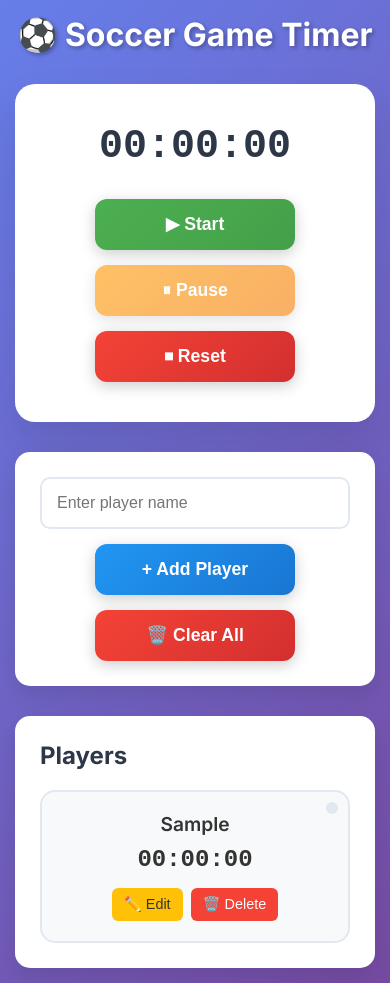
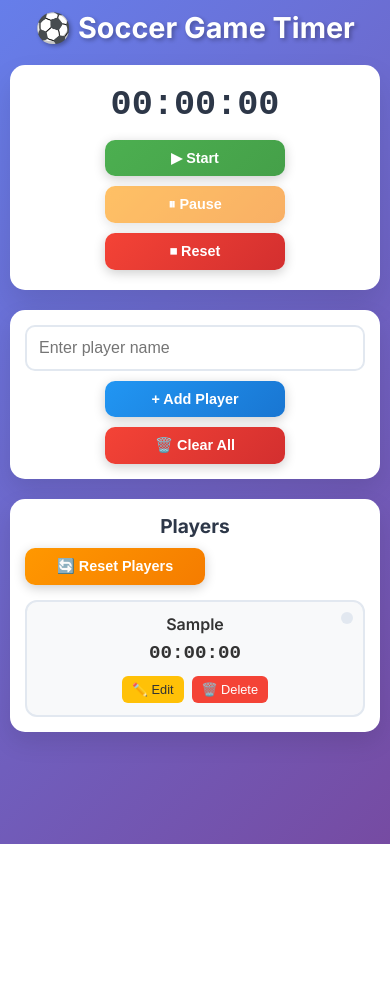
Before and after one commit to eybuc/soccer-timer, a plain HTML site: page index.html in a window 390 px wide. Both pictures are taken after typing "Sample" into the empty fields and a click on the button "+ Add Player". After the commit the page ends 844 px from the top, so only its background shows below. Drawn offline with Linux system fonts and the light colour scheme.

Commit message:
Improve UI: separate reset buttons, add player reset, optimize mobile layout

```diff
--- a/index.html
+++ b/index.html
@@ -33,7 +33,10 @@
         </div>
 
         <div class="players-section">
-            <h2>Players</h2>
+            <div class="players-header">
+                <h2>Players</h2>
+                <button id="reset-players-btn" class="btn btn-warning">🔄 Reset Players</button>
+            </div>
             <div id="players-container" class="players-grid">
                 <!-- Players will be added dynamically -->
             </div>
--- a/script.js
+++ b/script.js
@@ -28,6 +28,7 @@ class SoccerTimer {
         this.playerNameInput = document.getElementById('player-name-input');
         this.addPlayerBtn = document.getElementById('add-player-btn');
         this.clearDataBtn = document.getElementById('clear-data-btn');
+        this.resetPlayersBtn = document.getElementById('reset-players-btn');
         this.playersContainer = document.getElementById('players-container');
     }
 
@@ -40,6 +41,7 @@ class SoccerTimer {
         // Player management
         this.addPlayerBtn.addEventListener('click', () => this.addPlayer());
         this.clearDataBtn.addEventListener('click', () => this.clearAllData());
+        this.resetPlayersBtn.addEventListener('click', () => this.resetAllPlayers());
         this.playerNameInput.addEventListener('keypress', (e) => {
             if (e.key === 'Enter') {
                 this.addPlayer();
@@ -91,14 +93,18 @@ class SoccerTimer {
         this.pauseMainTimer();
         this.mainTimer.elapsed = 0;
         this.updateDisplay();
+    }
 
-        // Reset all player timers
+    resetAllPlayers() {
+        if (confirm('Reset all player timers to 00:00:00?')) {
             this.players.forEach(player => {
                 player.elapsed = 0;
                 player.isRunning = false;
                 clearInterval(player.interval);
             });
             this.updatePlayersDisplay();
+            this.saveData();
+        }
     }
 
     updateMainTimer() {
--- a/styles.css
+++ b/styles.css
@@ -24,25 +24,25 @@ body {
 
 .header h1 {
     color: white;
-    font-size: 2.5rem;
+    font-size: 2rem;
     font-weight: 700;
     text-shadow: 2px 2px 4px rgba(0,0,0,0.3);
 }
 
 .main-timer-section {
     background: white;
-    border-radius: 20px;
-    padding: 40px;
+    border-radius: 15px;
+    padding: 25px;
     text-align: center;
-    box-shadow: 0 20px 40px rgba(0,0,0,0.1);
-    margin-bottom: 30px;
+    box-shadow: 0 15px 30px rgba(0,0,0,0.1);
+    margin-bottom: 20px;
 }
 
 .timer-display {
-    font-size: 4rem;
+    font-size: 3rem;
     font-weight: 700;
     color: #2d3748;
-    margin-bottom: 30px;
+    margin-bottom: 20px;
     font-family: 'Courier New', monospace;
 }
 
@@ -54,15 +54,15 @@ body {
 }
 
 .btn {
-    padding: 15px 25px;
+    padding: 12px 20px;
     border: none;
-    border-radius: 12px;
-    font-size: 1.1rem;
+    border-radius: 10px;
+    font-size: 1rem;
     font-weight: 600;
     cursor: pointer;
     transition: all 0.3s ease;
-    box-shadow: 0 4px 15px rgba(0,0,0,0.2);
-    min-width: 120px;
+    box-shadow: 0 3px 12px rgba(0,0,0,0.2);
+    min-width: 100px;
 }
 
 .btn:hover {
@@ -100,11 +100,16 @@ body {
     color: white;
 }
 
+.btn-warning {
+    background: linear-gradient(135deg, #FF9800, #f57c00);
+    color: white;
+}
+
 .player-management {
     background: white;
     border-radius: 15px;
-    padding: 25px;
-    margin-bottom: 30px;
+    padding: 20px;
+    margin-bottom: 20px;
     box-shadow: 0 10px 25px rgba(0,0,0,0.1);
 }
 
@@ -134,27 +139,36 @@ body {
 .players-section {
     background: white;
     border-radius: 15px;
-    padding: 25px;
+    padding: 20px;
     box-shadow: 0 10px 25px rgba(0,0,0,0.1);
 }
 
-.players-section h2 {
+.players-header {
+    display: flex;
+    justify-content: space-between;
+    align-items: center;
+    margin-bottom: 15px;
+    flex-wrap: wrap;
+    gap: 10px;
+}
+
+.players-header h2 {
     color: #2d3748;
-    margin-bottom: 20px;
-    font-size: 1.5rem;
+    font-size: 1.4rem;
+    margin: 0;
 }
 
 .players-grid {
     display: grid;
-    grid-template-columns: repeat(auto-fill, minmax(280px, 1fr));
-    gap: 20px;
+    grid-template-columns: repeat(auto-fill, minmax(250px, 1fr));
+    gap: 15px;
 }
 
 .player-card {
     background: #f8f9fa;
     border: 2px solid #e2e8f0;
-    border-radius: 15px;
-    padding: 20px;
+    border-radius: 12px;
+    padding: 15px;
     text-align: center;
     transition: all 0.3s ease;
     cursor: pointer;
@@ -178,17 +192,17 @@ body {
 }
 
 .player-name {
-    font-size: 1.2rem;
+    font-size: 1.1rem;
     font-weight: 600;
-    margin-bottom: 10px;
+    margin-bottom: 8px;
     word-break: break-word;
 }
 
 .player-timer {
-    font-size: 1.5rem;
+    font-size: 1.3rem;
     font-weight: 700;
     font-family: 'Courier New', monospace;
-    margin-bottom: 15px;
+    margin-bottom: 12px;
 }
 
 .player-controls {
@@ -273,37 +287,88 @@ body {
 
 @media (max-width: 768px) {
     .container {
-        padding: 15px;
+        padding: 10px;
+    }
+
+    .header {
+        margin-bottom: 20px;
     }
 
     .header h1 {
-        font-size: 2rem;
+        font-size: 1.8rem;
+    }
+
+    .main-timer-section {
+        padding: 20px;
     }
 
     .timer-display {
-        font-size: 2.5rem;
+        font-size: 2.2rem;
+        margin-bottom: 15px;
     }
 
     .timer-controls {
         flex-direction: column;
         align-items: center;
+        gap: 10px;
     }
 
     .btn {
         width: 100%;
-        max-width: 200px;
+        max-width: 180px;
+        padding: 10px 16px;
+        font-size: 0.9rem;
+    }
+
+    .player-management {
+        padding: 15px;
     }
 
     .add-player-section {
         flex-direction: column;
+        gap: 10px;
     }
 
     #player-name-input {
         width: 100%;
         min-width: auto;
+        padding: 12px;
+    }
+
+    .players-section {
+        padding: 15px;
+    }
+
+    .players-header {
+        flex-direction: column;
+        align-items: stretch;
+        gap: 10px;
+    }
+
+    .players-header h2 {
+        font-size: 1.2rem;
+        text-align: center;
     }
 
     .players-grid {
         grid-template-columns: 1fr;
+        gap: 12px;
+    }
+
+    .player-card {
+        padding: 12px;
+    }
+
+    .player-name {
+        font-size: 1rem;
+    }
+
+    .player-timer {
+        font-size: 1.2rem;
+    }
+
+    .player-controls button {
+        padding: 6px 10px;
+        font-size: 0.8rem;
     }
 }
```
Lines whose indentation alone changed are shown as unchanged.
